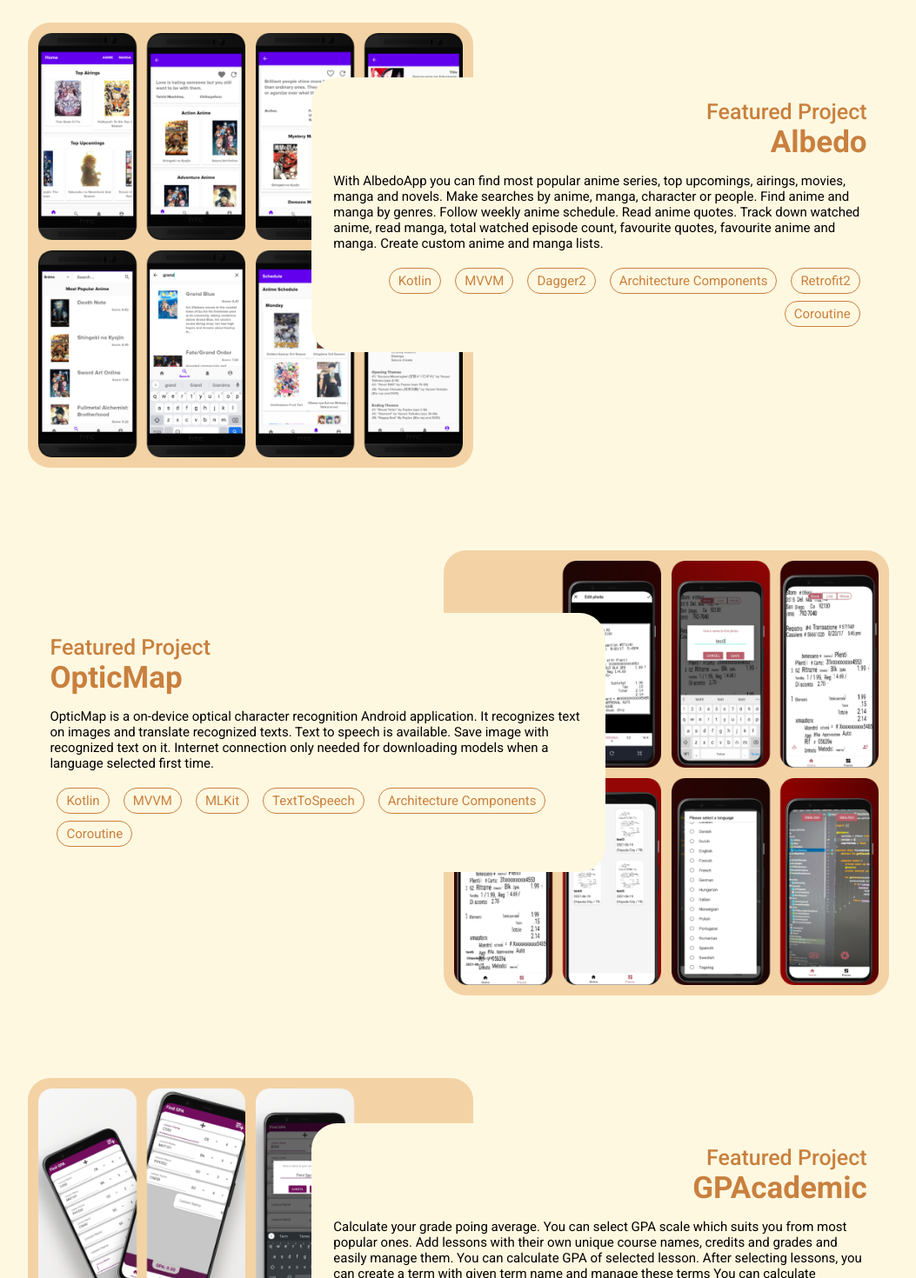
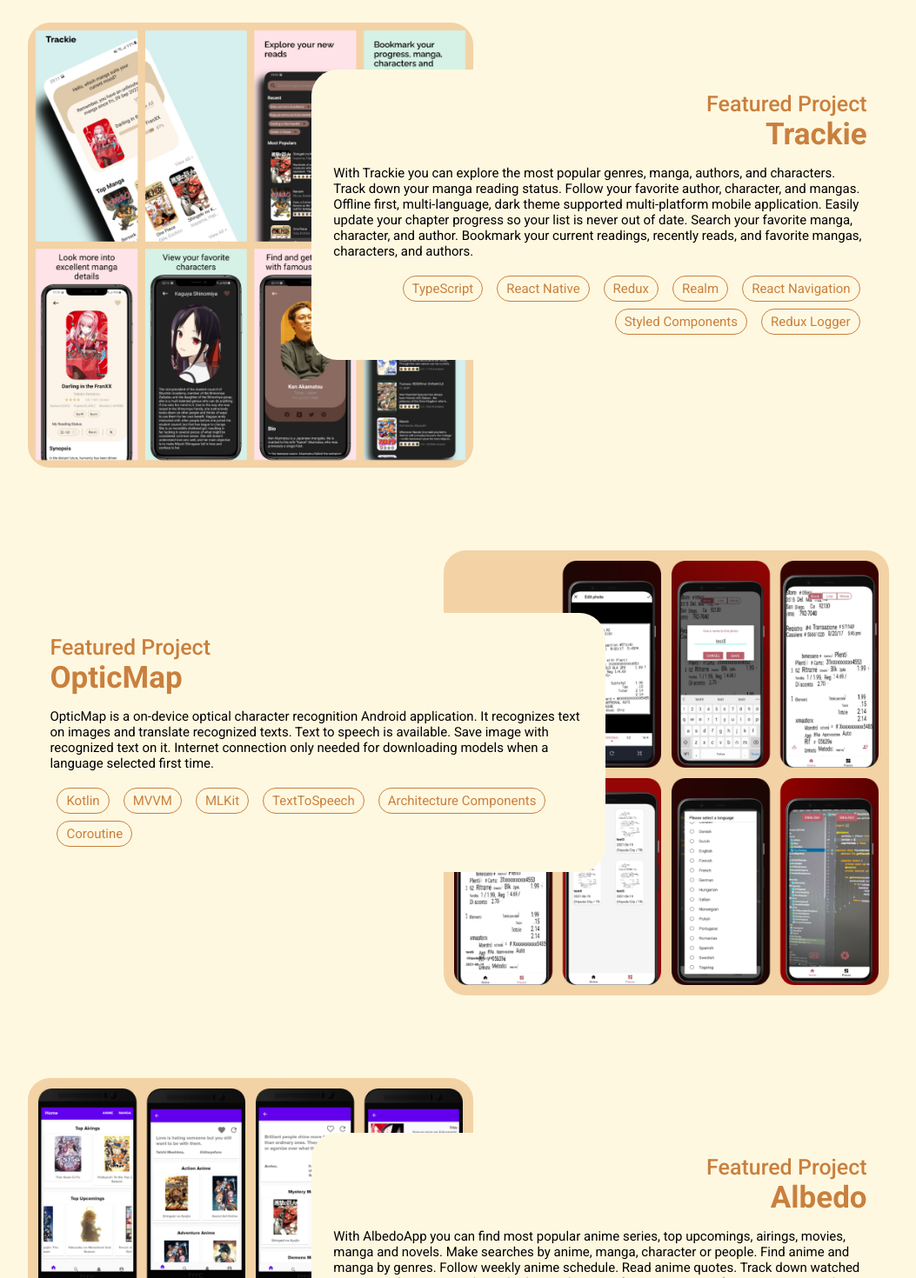
Before and after one commit to etasdemir/etasdemir.github.io, a React (Create React App) app: page / in a window 1280 px wide. Shown: the part 1100-2570 px from the top of the page at 87% size, without its empty margins (78-1131 px from the left). Built offline with nearby package versions, Linux system fonts and the light colour scheme.

Commit message:
Project Trackie added

```diff
--- a/src/shared/Constants.ts
+++ b/src/shared/Constants.ts
@@ -108,18 +108,19 @@
 
 export const PROJECTS: Array<ProjectInfo> = [
   {
-    title: "Albedo",
-    description: "With AlbedoApp you can find most popular anime series, top upcomings, airings, movies, manga and novels. Make searches by anime, manga, character or people. Find anime and manga by genres. Follow weekly anime schedule. Read anime quotes. Track down watched anime, read manga, total watched episode count, favourite quotes, favourite anime and manga. Create custom anime and manga lists.",
-    url: "https://github.com/etasdemir/AlbedoApp",
+    title: "Trackie",
+    description: "With Trackie you can explore the most popular genres, manga, authors, and characters. Track down your manga reading status. Follow your favorite author, character, and mangas. Offline first, multi-language, dark theme supported multi-platform mobile application. Easily update your chapter progress so your list is never out of date. Search your favorite manga, character, and author. Bookmark your current readings, recently reads, and favorite mangas, characters, and authors.",
+    url: "https://github.com/etasdemir/Trackie",
     techStack: [
-      "Kotlin",
-      "MVVM",
-      "Dagger2",
-      "Architecture Components",
-      "Retrofit2",
-      "Coroutine"
+      "TypeScript",
+      "React Native",
+      "Redux",
+      "Realm",
+      "React Navigation",
+      "Styled Components",
+      "Redux Logger"
     ],
-    image: "albedo-collage.webp"
+    image: "trackie-collage.webp",
   },
   {
     title: "OpticMap",
@@ -134,6 +135,20 @@
       "Coroutine"
     ],
     image: "optic-map-collage.webp",
+  },
+  {
+    title: "Albedo",
+    description: "With AlbedoApp you can find most popular anime series, top upcomings, airings, movies, manga and novels. Make searches by anime, manga, character or people. Find anime and manga by genres. Follow weekly anime schedule. Read anime quotes. Track down watched anime, read manga, total watched episode count, favourite quotes, favourite anime and manga. Create custom anime and manga lists.",
+    url: "https://github.com/etasdemir/AlbedoApp",
+    techStack: [
+      "Kotlin",
+      "MVVM",
+      "Dagger2",
+      "Architecture Components",
+      "Retrofit2",
+      "Coroutine"
+    ],
+    image: "albedo-collage.webp"
   },
   {
     title: "GPAcademic",
```
Also changed, not shown: src/assets/trackie-collage.webp (added).
